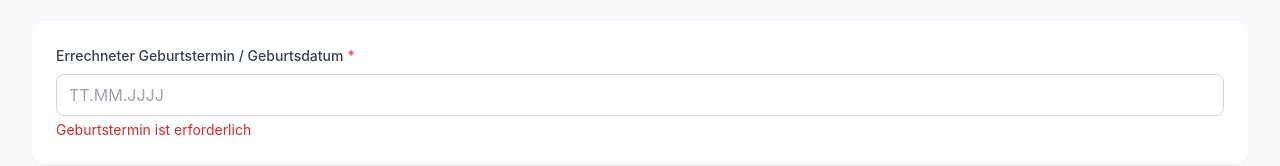
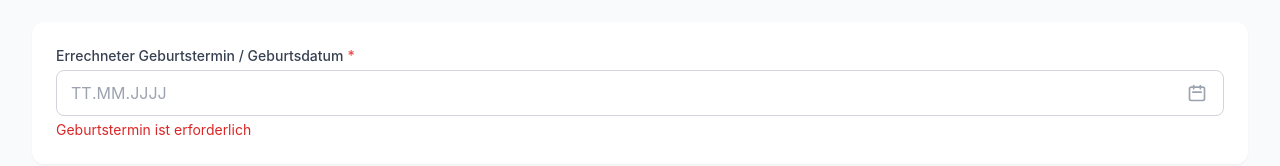
Before and after one commit to mydea/karenz-at, a React (Vite) app: page /einstellungen in a window 1280 px wide. Shown: the part 167-333 px from the top of the page. Built offline with nearby package versions, Linux system fonts and the light colour scheme.

Commit message:
wip new date picker

```diff
--- a/package.json
+++ b/package.json
@@ -27,6 +27,8 @@
   "dependencies": {
     "date-fns": "^4.1.0",
     "react": "^19.0.0",
+    "react-calendar": "^6.0.0",
+    "react-date-picker": "^12.0.1",
     "react-dom": "^19.0.0",
     "react-hook-form": "^7.54.2",
     "react-router-dom": "^7.1.1",
--- a/src/components/settings/DistributionPlanBuilder.tsx
+++ b/src/components/settings/DistributionPlanBuilder.tsx
@@ -5,10 +5,9 @@ import {
   addDays,
   daysBetween,
   formatDateGerman,
-  parseDateGerman,
-  isValidDateString,
 } from '@/utils/dates';
 import { calculateMutterschutz, hasWochengeldEntitlement } from '@/utils/calculations';
+import { DateInput } from '@/components/ui/DateInput';
 
 /**
  * Duration input that allows free typing and only validates on blur.
@@ -67,170 +66,6 @@ function DurationInput({
       min={min}
       max={max}
       className="w-20 rounded border border-gray-300 px-2 py-1 text-sm"
-    />
-  );
-}
-
-/**
- * End date input that allows editing in German format and validates on blur.
- */
-function EndDateInput({
-  value,
-  onChange,
-  minDate,
-}: {
-  value: string; // YYYY-MM-DD
-  onChange: (value: string) => void;
-  minDate: string; // YYYY-MM-DD - minimum valid end date
-}) {
-  const [localValue, setLocalValue] = useState(formatDateGerman(value));
-  const [hasError, setHasError] = useState(false);
-  const inputRef = useRef<HTMLInputElement>(null);
-
-  // Sync local value when external value changes and not focused
-  useEffect(() => {
-    if (document.activeElement !== inputRef.current) {
-      setLocalValue(formatDateGerman(value));
-      setHasError(false);
-    }
-  }, [value]);
-
-  const handleFocus = () => {
-    setLocalValue(formatDateGerman(value));
-    setHasError(false);
-  };
-
-  const handleChange = (e: React.ChangeEvent<HTMLInputElement>) => {
-    setLocalValue(e.target.value);
-    setHasError(false);
-  };
-
-  const handleBlur = () => {
-    const parsed = parseDateGerman(localValue);
-
-    if (parsed && isValidDateString(parsed)) {
-      // Check if date is at least minDate
-      if (parsed >= minDate) {
-        setLocalValue(formatDateGerman(parsed));
-        setHasError(false);
-        onChange(parsed);
-      } else {
-        // Date is before minimum, use minimum
-        setLocalValue(formatDateGerman(minDate));
-        setHasError(false);
-        onChange(minDate);
-      }
-    } else {
-      // Invalid date, revert to original
-      setLocalValue(formatDateGerman(value));
-      setHasError(true);
-    }
-  };
-
-  const handleKeyDown = (e: React.KeyboardEvent) => {
-    if (e.key === 'Enter') {
-      inputRef.current?.blur();
-    }
-  };
-
-  return (
-    <input
-      ref={inputRef}
-      type="text"
-      value={localValue}
-      onChange={handleChange}
-      onFocus={handleFocus}
-      onBlur={handleBlur}
-      onKeyDown={handleKeyDown}
-      placeholder="TT.MM.JJJJ"
-      className={`w-28 rounded border px-2 py-1 text-sm ${
-        hasError ? 'border-red-300 bg-red-50' : 'border-gray-300'
-      }`}
-    />
-  );
-}
-
-/**
- * Start date input that allows editing in German format and validates on blur.
- */
-function StartDateInput({
-  value,
-  onChange,
-  minDate,
-  maxDate,
-}: {
-  value: string; // YYYY-MM-DD
-  onChange: (value: string) => void;
-  minDate: string; // YYYY-MM-DD - earliest valid start date
-  maxDate?: string; // YYYY-MM-DD - latest valid start date (for overlap limits)
-}) {
-  const [localValue, setLocalValue] = useState(formatDateGerman(value));
-  const [hasError, setHasError] = useState(false);
-  const inputRef = useRef<HTMLInputElement>(null);
-
-  // Sync local value when external value changes and not focused
-  useEffect(() => {
-    if (document.activeElement !== inputRef.current) {
-      setLocalValue(formatDateGerman(value));
-      setHasError(false);
-    }
-  }, [value]);
-
-  const handleFocus = () => {
-    setLocalValue(formatDateGerman(value));
-    setHasError(false);
-  };
-
-  const handleChange = (e: React.ChangeEvent<HTMLInputElement>) => {
-    setLocalValue(e.target.value);
-    setHasError(false);
-  };
-
-  const handleBlur = () => {
-    const parsed = parseDateGerman(localValue);
-
-    if (parsed && isValidDateString(parsed)) {
-      let finalDate = parsed;
-
-      // Enforce minDate
-      if (finalDate < minDate) {
-        finalDate = minDate;
-      }
-
-      // Enforce maxDate if provided
-      if (maxDate && finalDate > maxDate) {
-        finalDate = maxDate;
-      }
-
-      setLocalValue(formatDateGerman(finalDate));
-      setHasError(false);
-      onChange(finalDate);
-    } else {
-      // Invalid date, revert to original
-      setLocalValue(formatDateGerman(value));
-      setHasError(true);
-    }
-  };
-
-  const handleKeyDown = (e: React.KeyboardEvent) => {
-    if (e.key === 'Enter') {
-      inputRef.current?.blur();
-    }
-  };
-
-  return (
-    <input
-      ref={inputRef}
-      type="text"
-      value={localValue}
-      onChange={handleChange}
-      onFocus={handleFocus}
-      onBlur={handleBlur}
-      onKeyDown={handleKeyDown}
-      placeholder="TT.MM.JJJJ"
-      className={`w-28 rounded border px-2 py-1 text-sm ${
-        hasError ? 'border-red-300 bg-red-50' : 'border-gray-300'
-      }`}
     />
   );
 }
@@ -853,23 +688,25 @@ export function DistributionPlanBuilder({
                     {index === 0 ? (
                       <p className="font-medium">{formatDateGerman(block.startDate)}</p>
                     ) : (
-                      <StartDateInput
+                      <DateInput
                         value={block.startDate}
                         onChange={(startDate) => updateBlock(index, { startDate })}
-                        minDate={minStartDate}
-                        maxDate={maxStartDate ?? undefined}
+                        min={minStartDate}
+                        max={maxStartDate ?? undefined}
+                        className="compact-date-picker"
                       />
                     )}
                   </div>
                   <div>
                     <label className="mb-1 block text-xs text-gray-500">Bis</label>
-                    <EndDateInput
+                    <DateInput
                       value={block.endDate}
                       onChange={(endDate) => updateBlock(index, { endDate })}
-                      minDate={
+                      min={
                         addDays(block.startDate, FLAT_RATE_CONFIG.minBlockDays - 1) ??
                         block.startDate
                       }
+                      className="compact-date-picker"
                     />
                   </div>
                   <div>
--- a/src/components/ui/DateInput.tsx
+++ b/src/components/ui/DateInput.tsx
@@ -1,5 +1,6 @@
-import { useState, useEffect, forwardRef } from 'react';
-import { formatDateGerman, parseDateGerman, isValidDateString } from '@/utils/dates';
+import DatePicker from 'react-date-picker';
+import 'react-date-picker/dist/DatePicker.css';
+import 'react-calendar/dist/Calendar.css';
 
 interface DateInputProps {
   value: string; // YYYY-MM-DD format
@@ -12,64 +13,69 @@ interface DateInputProps {
   className?: string;
 }
 
+type ValuePiece = Date | null;
+type Value = ValuePiece | [ValuePiece, ValuePiece];
+
 /**
- * Date input that displays/accepts German format (DD.MM.YYYY)
- * but stores/returns YYYY-MM-DD format.
+ * Date input with calendar picker that stores/returns YYYY-MM-DD format.
  */
-export const DateInput = forwardRef<HTMLInputElement, DateInputProps>(
-  ({ value, onChange, id, placeholder = 'TT.MM.JJJJ', disabled, className = '' }, ref) => {
-    // Display value in German format
-    const [displayValue, setDisplayValue] = useState(() =>
-      value ? formatDateGerman(value) : ''
-    );
-    const [isFocused, setIsFocused] = useState(false);
+export function DateInput({ value, onChange, disabled, min, max, className = '' }: DateInputProps) {
+  // Convert YYYY-MM-DD string to Date object
+  const dateValue = value ? new Date(value + 'T00:00:00') : null;
+  const minDate = min ? new Date(min + 'T00:00:00') : undefined;
+  const maxDate = max ? new Date(max + 'T00:00:00') : undefined;
 
-    // Sync display value when external value changes
-    useEffect(() => {
-      if (!isFocused) {
-        setDisplayValue(value ? formatDateGerman(value) : '');
-      }
-    }, [value, isFocused]);
+  const handleChange = (newValue: Value) => {
+    if (newValue instanceof Date) {
+      // Convert Date to YYYY-MM-DD string
+      const year = newValue.getFullYear();
+      const month = String(newValue.getMonth() + 1).padStart(2, '0');
+      const day = String(newValue.getDate()).padStart(2, '0');
+      onChange(`${year}-${month}-${day}`);
+    } else if (newValue === null) {
+      onChange('');
+    }
+  };
 
-    const handleChange = (e: React.ChangeEvent<HTMLInputElement>) => {
-      const input = e.target.value;
-      setDisplayValue(input);
-
-      // Try to parse as German date
-      const parsed = parseDateGerman(input);
-      if (parsed) {
-        onChange(parsed);
-      }
-    };
-
-    const handleBlur = () => {
-      setIsFocused(false);
-      // Reformat on blur if valid
-      if (isValidDateString(value)) {
-        setDisplayValue(formatDateGerman(value));
-      }
-    };
-
-    const handleFocus = () => {
-      setIsFocused(true);
-    };
-
-    return (
-      <input
-        ref={ref}
-        type="text"
-        id={id}
-        value={displayValue}
+  return (
+    <div className={`date-input-wrapper ${className}`}>
+      <DatePicker
+        value={dateValue}
         onChange={handleChange}
-        onBlur={handleBlur}
-        onFocus={handleFocus}
-        placeholder={placeholder}
         disabled={disabled}
-        className={`input ${className}`}
-        autoComplete="off"
+        minDate={minDate}
+        maxDate={maxDate}
+        format="dd.MM.yyyy"
+        locale="de-AT"
+        clearIcon={null}
+        calendarIcon={
+          <svg className="h-5 w-5 text-gray-400" fill="none" viewBox="0 0 24 24" stroke="currentColor">
+            <path
+              strokeLinecap="round"
+              strokeLinejoin="round"
+              strokeWidth={2}
+              d="M8 7V3m8 4V3m-9 8h10M5 21h14a2 2 0 002-2V7a2 2 0 00-2-2H5a2 2 0 00-2 2v12a2 2 0 002 2z"
+            />
+          </svg>
+        }
+        dayPlaceholder="TT"
+        monthPlaceholder="MM"
+        yearPlaceholder="JJJJ"
+        calendarProps={{
+          locale: 'de-AT',
+          formatShortWeekday: (_locale, date) => {
+            const days = ['So', 'Mo', 'Di', 'Mi', 'Do', 'Fr', 'Sa'];
+            return days[date.getDay()] ?? '';
+          },
+          formatMonthYear: (_locale, date) => {
+            const months = [
+              'Jänner', 'Februar', 'März', 'April', 'Mai', 'Juni',
+              'Juli', 'August', 'September', 'Oktober', 'November', 'Dezember',
+            ];
+            return `${months[date.getMonth()]} ${date.getFullYear()}`;
+          },
+        }}
       />
-    );
-  }
-);
-
-DateInput.displayName = 'DateInput';
+    </div>
+  );
+}
--- a/src/index.css
+++ b/src/index.css
@@ -37,3 +37,113 @@
     @apply mb-1 block text-sm font-medium text-gray-700;
   }
 }
+
+/* React Date Picker Customization */
+.react-date-picker {
+  @apply w-full;
+}
+
+.react-date-picker__wrapper {
+  @apply rounded-lg border border-gray-300 px-3 py-2 transition-colors;
+}
+
+.react-date-picker__wrapper:hover {
+  @apply border-gray-400;
+}
+
+.react-date-picker--open .react-date-picker__wrapper {
+  @apply border-primary-500 ring-1 ring-primary-500;
+}
+
+.react-date-picker__inputGroup {
+  @apply flex items-center gap-0;
+}
+
+.react-date-picker__inputGroup__input {
+  @apply border-0 bg-transparent p-0 text-gray-900 focus:outline-none focus:ring-0;
+}
+
+.react-date-picker__inputGroup__divider {
+  @apply text-gray-400;
+}
+
+.react-date-picker__button {
+  @apply p-1 hover:bg-gray-100 rounded;
+}
+
+.react-date-picker__button:focus {
+  @apply outline-none;
+}
+
+.react-date-picker__calendar {
+  @apply z-50;
+}
+
+.react-calendar {
+  @apply rounded-lg border border-gray-200 bg-white p-2 shadow-lg;
+  font-family: inherit;
+  width: auto;
+  min-width: 280px;
+}
+
+.react-calendar__navigation {
+  @apply mb-2 flex items-center;
+}
+
+.react-calendar__navigation button {
+  @apply rounded px-2 py-1 text-gray-700 hover:bg-gray-100 disabled:opacity-50;
+}
+
+.react-calendar__navigation__label {
+  @apply font-medium text-gray-900;
+}
+
+.react-calendar__month-view__weekdays {
+  @apply mb-1;
+}
+
+.react-calendar__month-view__weekdays__weekday {
+  @apply text-center text-xs font-medium text-gray-500 py-1;
+}
+
+.react-calendar__month-view__weekdays__weekday abbr {
+  @apply no-underline;
+}
+
+.react-calendar__tile {
+  @apply rounded-full py-1.5 text-sm text-gray-700 hover:bg-gray-100 transition-colors;
+}
+
+.react-calendar__tile--now {
+  @apply bg-primary-100 text-primary-700;
+}
+
+.react-calendar__tile--active {
+  @apply bg-primary-600 text-white hover:bg-primary-700;
+}
+
+.react-calendar__tile--active:enabled:hover {
+  @apply bg-primary-700;
+}
+
+.react-calendar__tile:disabled {
+  @apply text-gray-300 cursor-not-allowed hover:bg-transparent;
+}
+
+/* Compact date picker for distribution blocks */
+.compact-date-picker .react-date-picker__wrapper {
+  @apply rounded border border-gray-300 px-2 py-1 text-sm;
+}
+
+.compact-date-picker .react-date-picker__inputGroup__input {
+  @apply text-sm;
+}
+
+.compact-date-picker .react-calendar {
+  @apply text-sm;
+  min-width: 240px;
+}
+
+.compact-date-picker .react-calendar__tile {
+  @apply py-1 text-xs;
+}
```
Also changed, not shown: 1 other file (tests, documents, lock files or other folders).
